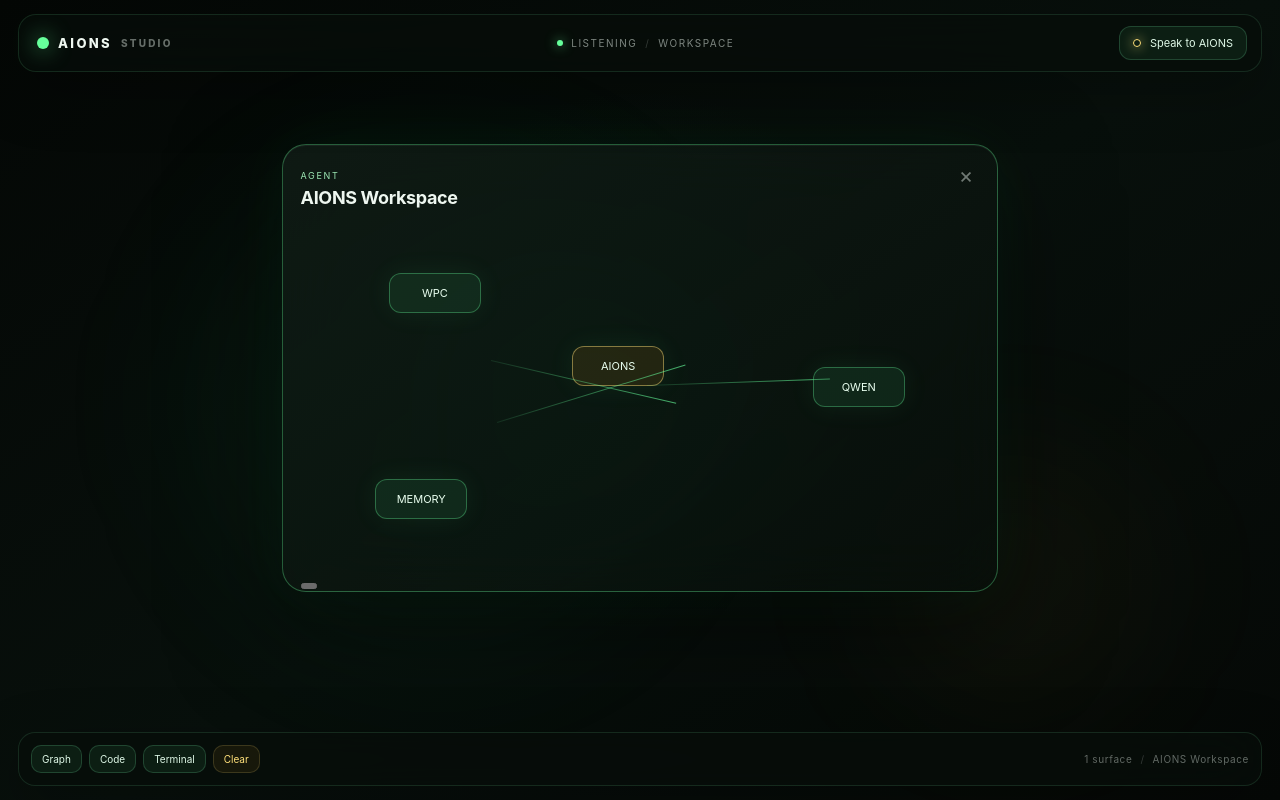
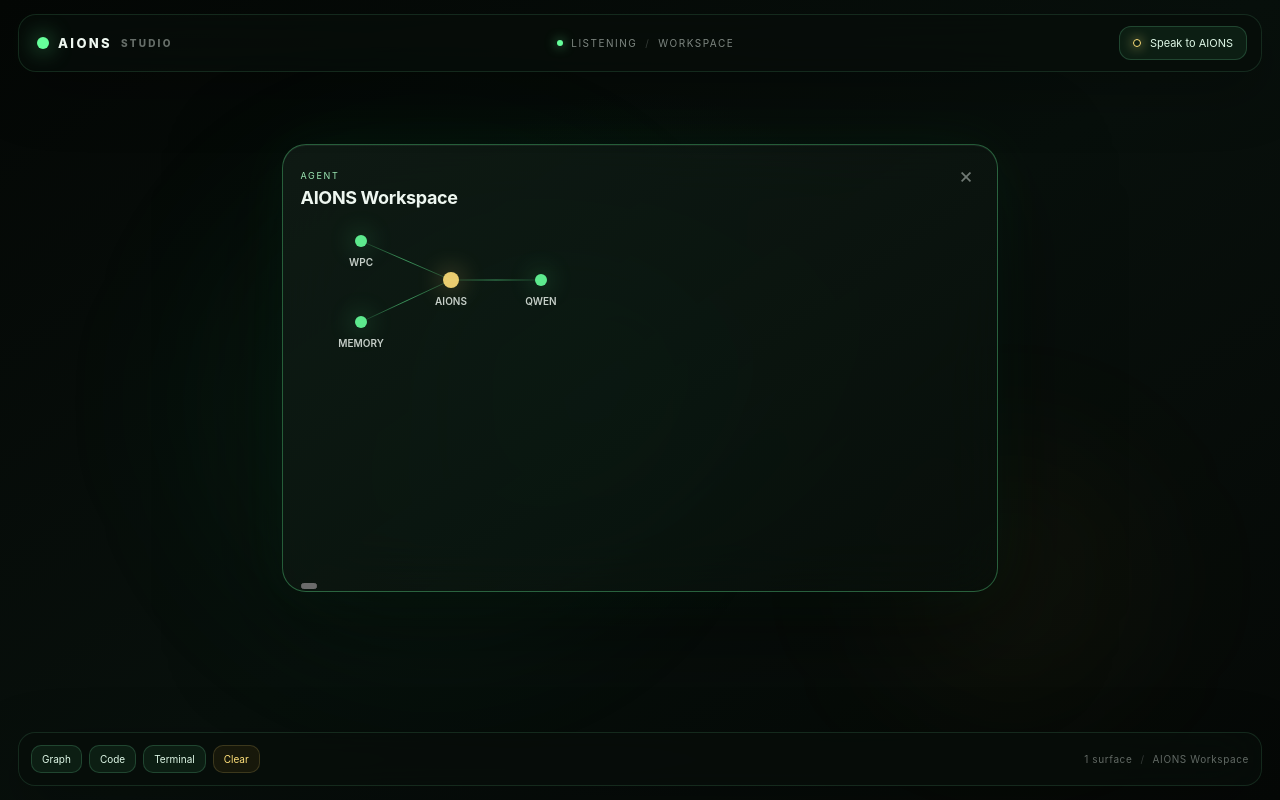
Before and after one commit to jpytka666-jpg/wpc-engine, a React (Vite) app in the folder studio-ui/: page / in a window 1280 px wide. Built offline with nearby package versions, Linux system fonts and the light colour scheme.

Commit message:
feat(gui): render architecture surfaces with canvas

```diff
--- a/studio-ui/src/App.tsx
+++ b/studio-ui/src/App.tsx
@@ -1,4 +1,5 @@
 import { PointerEvent, useEffect, useRef, useState } from "react";
+import GraphSurface from "./GraphSurface";
 import { applyPresentation, Surface, SurfaceKind, workspaceSnapshot } from "./protocol";
 
 type LocalSurface = Surface & { title: string };
@@ -50,7 +51,7 @@ export default function App() {
   return <main className="studio-shell">
     <header className="command-bar"><div className="brand"><span className="brand-orb" />AIONS <span className="brand-subtitle">STUDIO</span></div><div className="status-line"><span className="status-dot" />LISTENING <span className="separator">/</span> WORKSPACE</div><button className="voice-button" type="button"><span className="voice-ring" />Speak to AIONS</button></header>
     <section className="workspace" ref={workspaceRef} aria-label="AIONS dynamic workspace"><div className="ambient ambient-green" /><div className="ambient ambient-amber" />
-      {surfaces.map((surface) => <article key={surface.id} className={`surface ${focused === surface.id ? "surface-focused" : ""}`} style={{ left: `${surface.x}%`, top: `${surface.y}%`, width: `${surface.width}%`, height: `${surface.height}%`, zIndex: focused === surface.id ? 20 : surface.z_index }} onPointerMove={move} onPointerUp={end} onPointerCancel={end} onClick={() => setFocused(surface.id)}>
+      {surfaces.map((surface) => <article key={surface.id} className={`surface surface-materializing ${focused === surface.id ? "surface-focused" : ""}`} style={{ left: `${surface.x}%`, top: `${surface.y}%`, width: `${surface.width}%`, height: `${surface.height}%`, zIndex: focused === surface.id ? 20 : surface.z_index }} onPointerMove={move} onPointerUp={end} onPointerCancel={end} onClick={() => setFocused(surface.id)}>
         <div className="surface-header" onPointerDown={(e) => begin(e, surface, "move")}><div><span className="surface-kicker">{surface.kind.toUpperCase()}</span><h2>{surface.title}</h2></div><button className="surface-close" type="button" onPointerDown={(e) => e.stopPropagation()} onClick={(e) => { e.stopPropagation(); close(surface.id); }}>×</button></div>
         <SurfaceContent kind={surface.kind} /><button className="surface-resize-handle" type="button" aria-label={`Resize ${surface.title}`} onPointerDown={(e) => begin(e, surface, "resize")} />
       </article>)}
@@ -61,7 +62,7 @@ export default function App() {
 }
 
 function SurfaceContent({ kind }: { kind: SurfaceKind }) {
-  if (kind === "Graph" || kind === "Agent") return <div className="graph-stage"><div className="graph-node graph-root">AIONS</div><div className="graph-line line-a" /><div className="graph-line line-b" /><div className="graph-line line-c" /><div className="graph-node node-a">WPC</div><div className="graph-node node-b">MEMORY</div><div className="graph-node node-c">QWEN</div></div>;
+  if (kind === "Graph" || kind === "Agent") return <div className="graph-stage"><GraphSurface /></div>;
   if (kind === "Code") return <pre className="code-stage"><code>{`pub fn decode(block: &PackedBlock) -> Tensor {\n    decode_block(block)\n}`}</code></pre>;
   if (kind === "Terminal") return <pre className="terminal-stage"><code>{`$ aions status\nAIONS   ONLINE\nWPC     READY\nQWEN    READY\nMEMORY  READY\n\n> listening...`}</code></pre>;
   return <div className="generic-surface">{titles[kind]}</div>;
```
